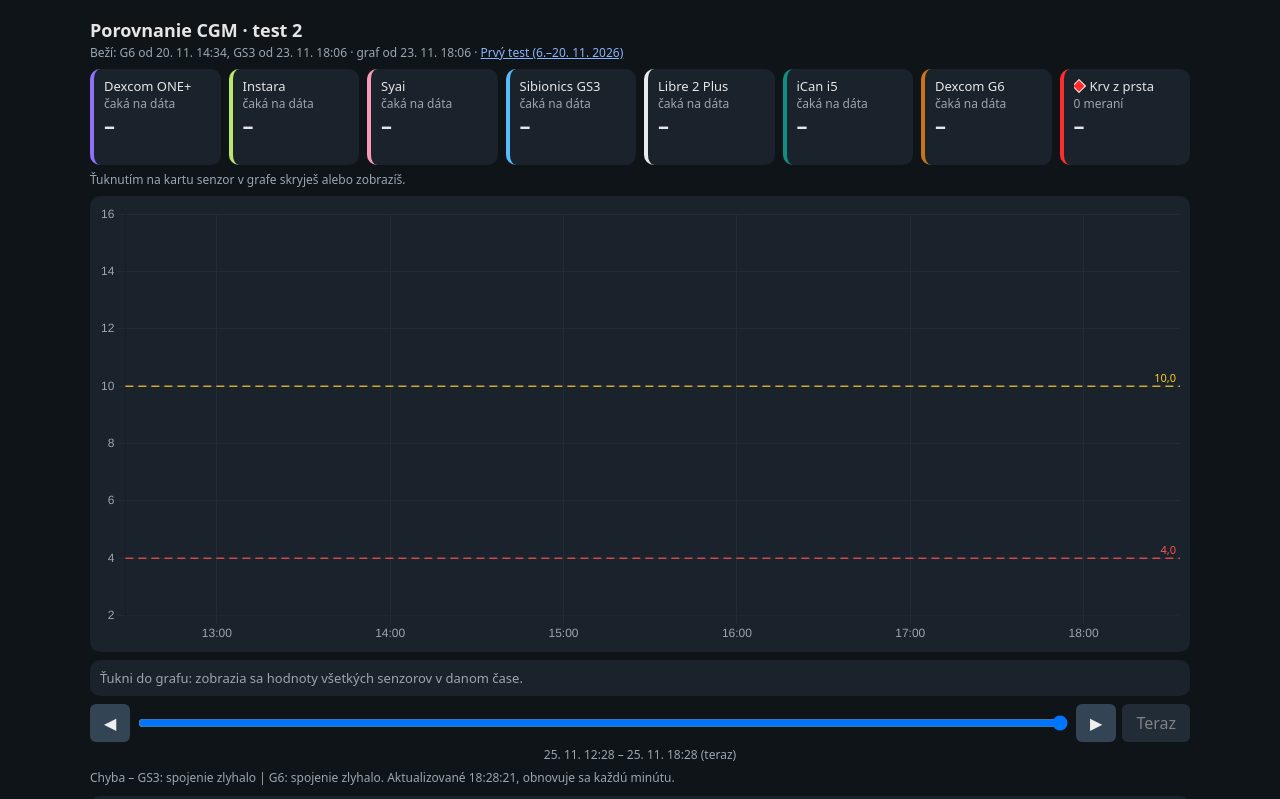
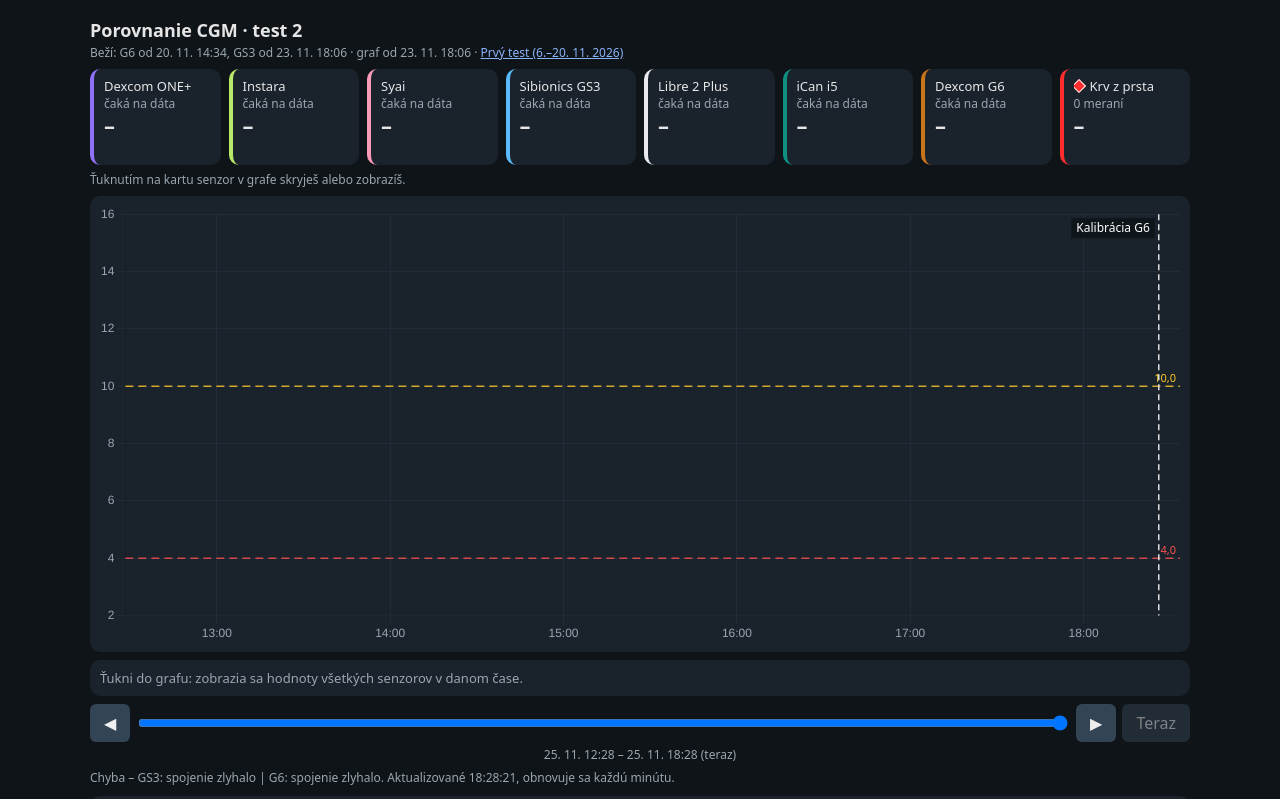
Before and after one commit to Romcoloop/cgm-porovnanie, a plain HTML site: page test2/index.html in a window 1280 px wide. Shown: the top 799 px of the page. Drawn offline with Linux system fonts and the light colour scheme; no server answers.

Commit message:
Test 2: značka kalibrácie G6 v grafe (25. 11. 19:26)
Co-Authored-By: Claude Fable 5.2 <noreply@anthropic.com>
Claude-Session: https://claude.ai/code/session_01TQcyte7voedami1vq7Xhio

```diff
--- a/test2/index.html
+++ b/test2/index.html
@@ -128,7 +128,9 @@ const SENS=[
 ];
 const START=SENS.some(s=>s.start)?Math.min(...SENS.filter(s=>s.start).map(s=>s.start)):null; // začiatok dát = štart prvého bežiaceho senzora; null = nebeží nič
 const REF_DEFAULT='g6';
-const NOTES=[]; // zvislé poznámky v grafe: {t:Date.UTC(...),text:'...'}
+const NOTES=[ // zvislé poznámky v grafe: {t:Date.UTC(...),text:'...'}
+ {t:Date.UTC(2026,10,25,18,26),text:'Kalibrácia G6'}, // 25. 11. 19:26
+];
 // ======================================================
 
 const MG=18.0182;
```
